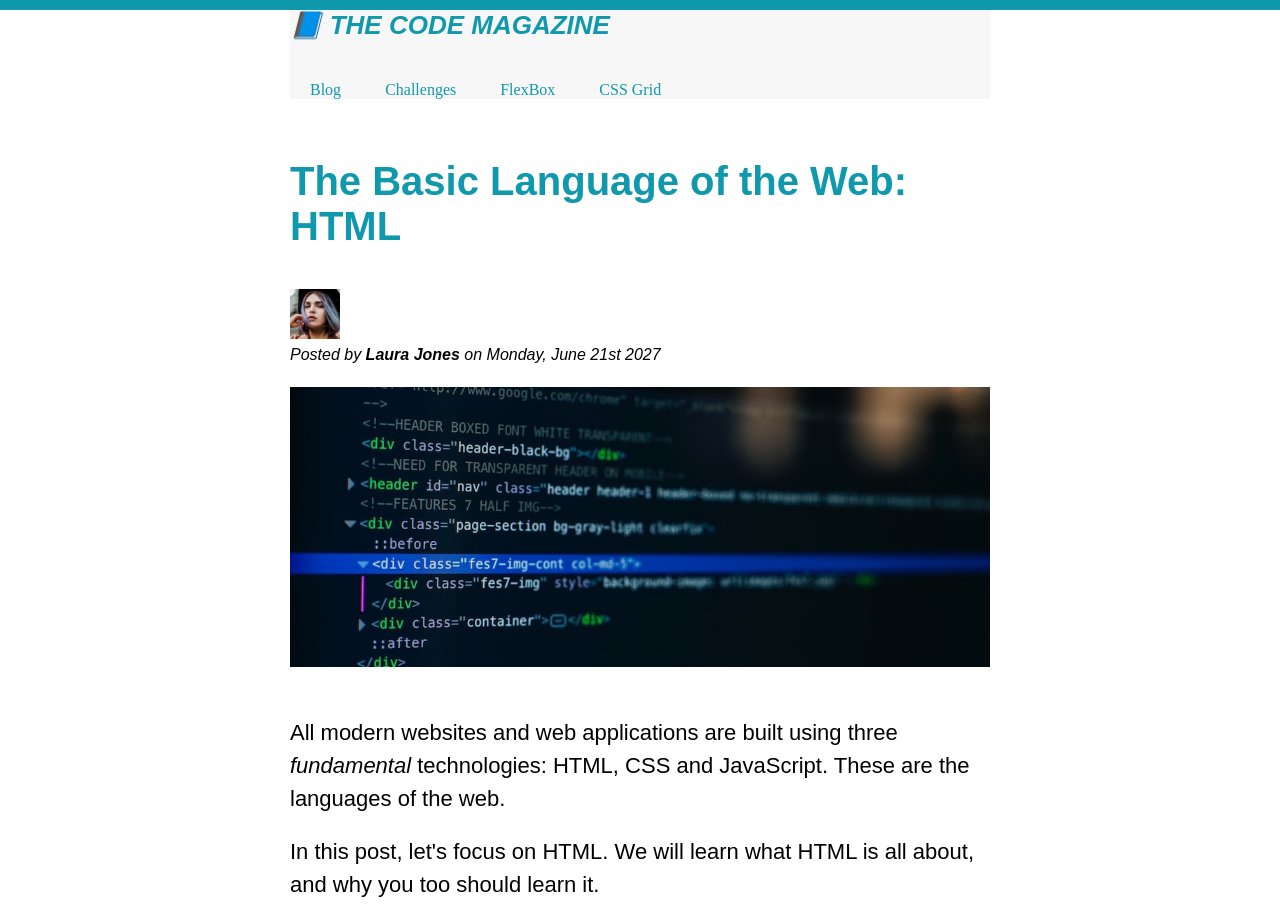
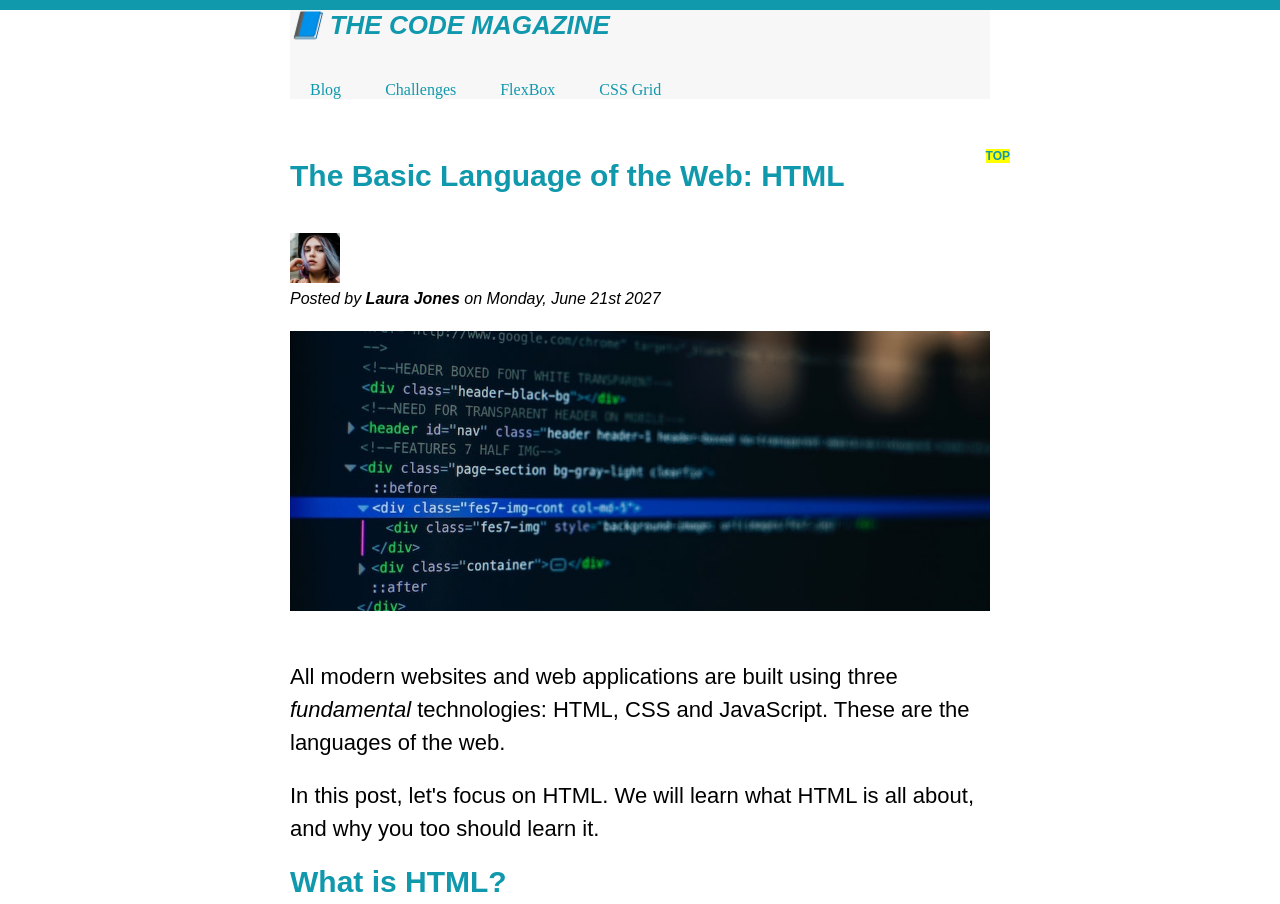
Before and after one commit to cleyon-ui/basichtml, a plain HTML site: page index.html in a window 1280 px wide. Shown: the top 904 px of the page. Drawn offline with Linux system fonts and the light colour scheme.

Commit message:
added top label

```diff
--- a/index.css
+++ b/index.css
@@ -1,12 +1,12 @@
-*{
+* {
   margin: 0;
   padding: 0;
 }
-body{
+body {
   border-top: 10px solid #1098ad;
+  position: relative;
 }
-.container{
-
+.container {
   width: 700px;
   margin-left: auto;
   margin-right: auto;
@@ -31,7 +31,7 @@ h1 {
   font-style: italic;
 }
 h2 {
-  font-size: 40px;
+  font-size: 30px;
 }
 h3 {
   font-size: 30px;
@@ -83,45 +83,56 @@ footer p {
   padding: 50px 0;
   width: 500px;
 }
-a:link{
+a:link {
   margin: 20px;
   color: #1098ad;
   text-decoration: none;
 }
-a:link :last-child{
+a:link :last-child {
   margin-right: 0;
 }
-a:visited{
+a:visited {
   color: #1098ad;
   text-decoration: none;
 }
-a:hover{
+a:hover {
   color: orange;
   font-weight: bold;
 }
-a:active{
+a:active {
   color: black;
   font-style: italic;
 }
 
-    .post-header{
+.post-header {
   margin-bottom: 45px;
 }
-    ul,ol{
+ul,
+ol {
   margin-left: 50px;
   margin-bottom: 20px;
 }
 
-    .post-image{
+.post-image {
   width: 100%;
 }
 
-    .likebutton{
+.likebutton {
   position: absolute;
   cursor: pointer;
   padding: 20px;
 
-      bottom:50px;
-      right:50px;
-
+  bottom: 50px;
+  right: 50px;
 }
+.heading {
+  position: relative;
+}
+.heading::after {
+  content: "TOP";
+  background-color: yellow;
+  position: absolute;
+  right: -20px;
+  top: -10px;
+  font-size: 12px;
+}
--- a/index.html
+++ b/index.html
@@ -21,7 +21,7 @@
       </header>
       <article>
         <header class="post-header">
-          <h2>The Basic Language of the Web: HTML</h2>
+          <h2 class="heading">The Basic Language of the Web: HTML</h2>
           <img
             src="img/laura-jones.jpg"
             alt="profileImage"
@@ -114,6 +114,6 @@
         <p id="copyright">copyright &copy; 2021 by The Code Magazine.</p>
       </footer>
     </div>
-    <!-- <button class="likebutton">❤ Like</button> -->
+    <button class="likebutton">❤ Like</button>
   </body>
 </html>
```
Lines whose indentation alone changed are shown as unchanged.
